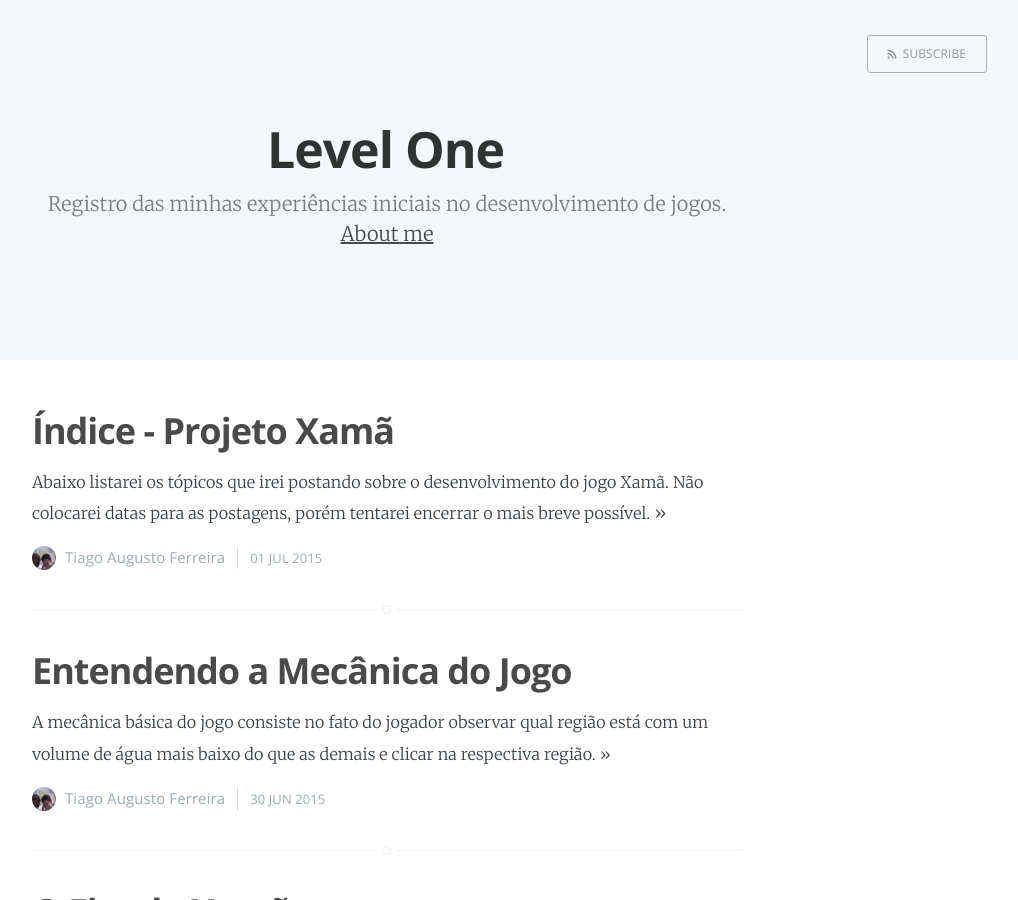
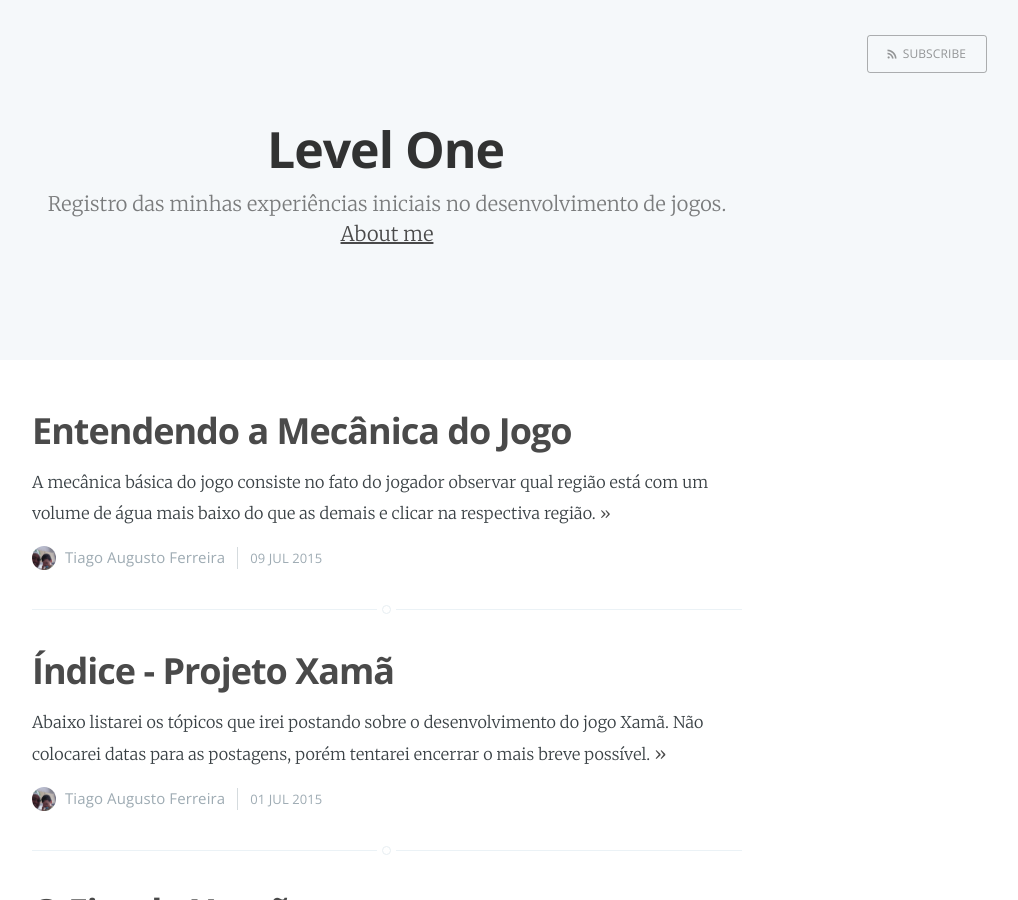
Before and after one commit to tiagofer/jose.github.io, a Jekyll site: the page built from index.html, in a window 1280 px wide and 900 px high. Shown: the whole window, without its empty margins (253-1271 px from the left). Built offline with Jekyll 4.4.1, drawn with Linux system fonts in a browser that asks for light colours; Markdown is read by kramdown in place of the engine named in the settings; the list of posts is cut into pages by our own code.

Commit message:
Post-Mecanica do Jogo

```diff
--- a/_posts/2015-07-09-Entendendo-Mec-Game.html
+++ b/_posts/2015-07-09-Entendendo-Mec-Game.html
@@ -1,7 +1,7 @@
 ---
 layout: post
 title: Entendendo a Mecânica do Jogo
-date: 2015-06-30 21:12:00
+date: 2015-07-09 22:28:00
 excerpt_separator: <!--more-->
 ---
 <p>
```
